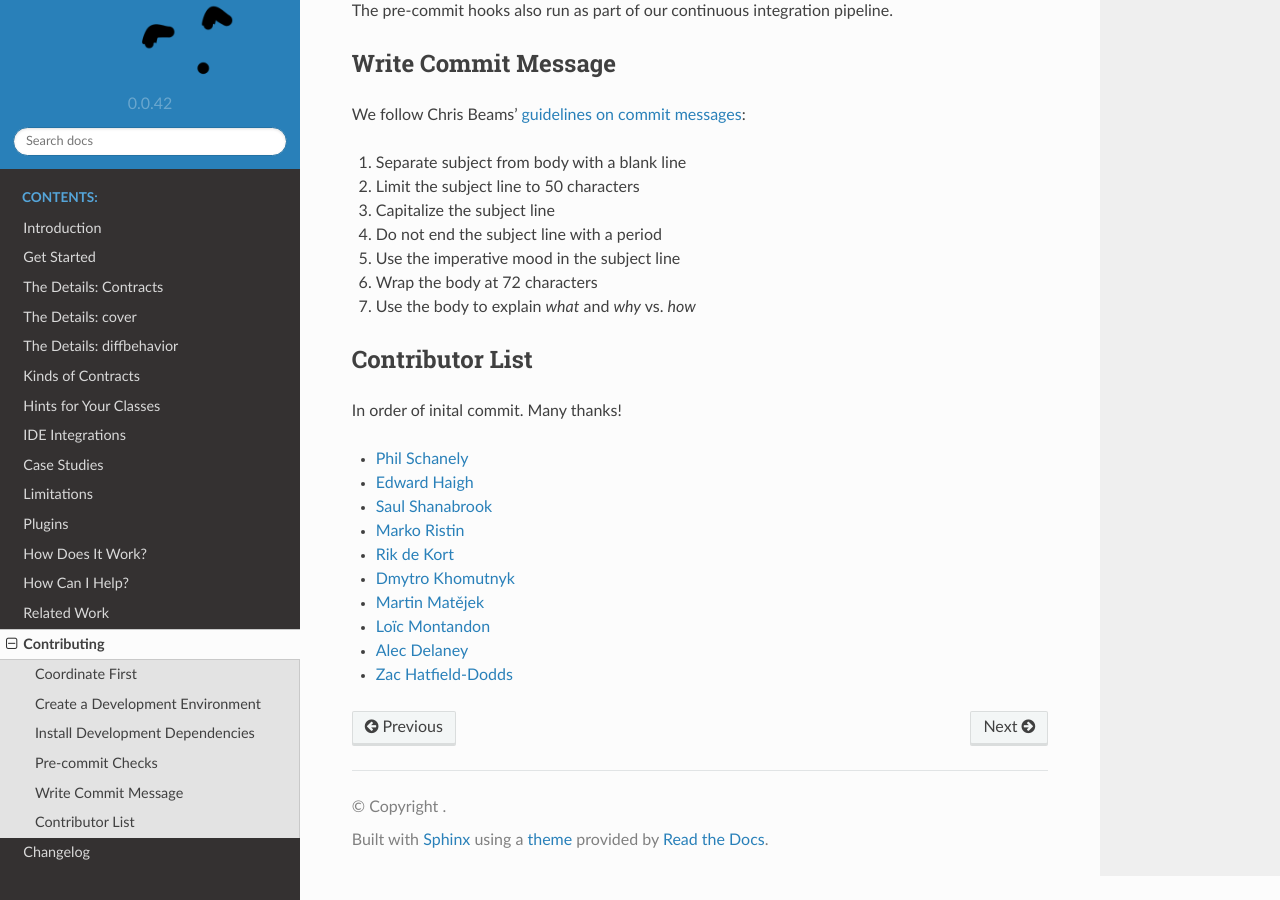
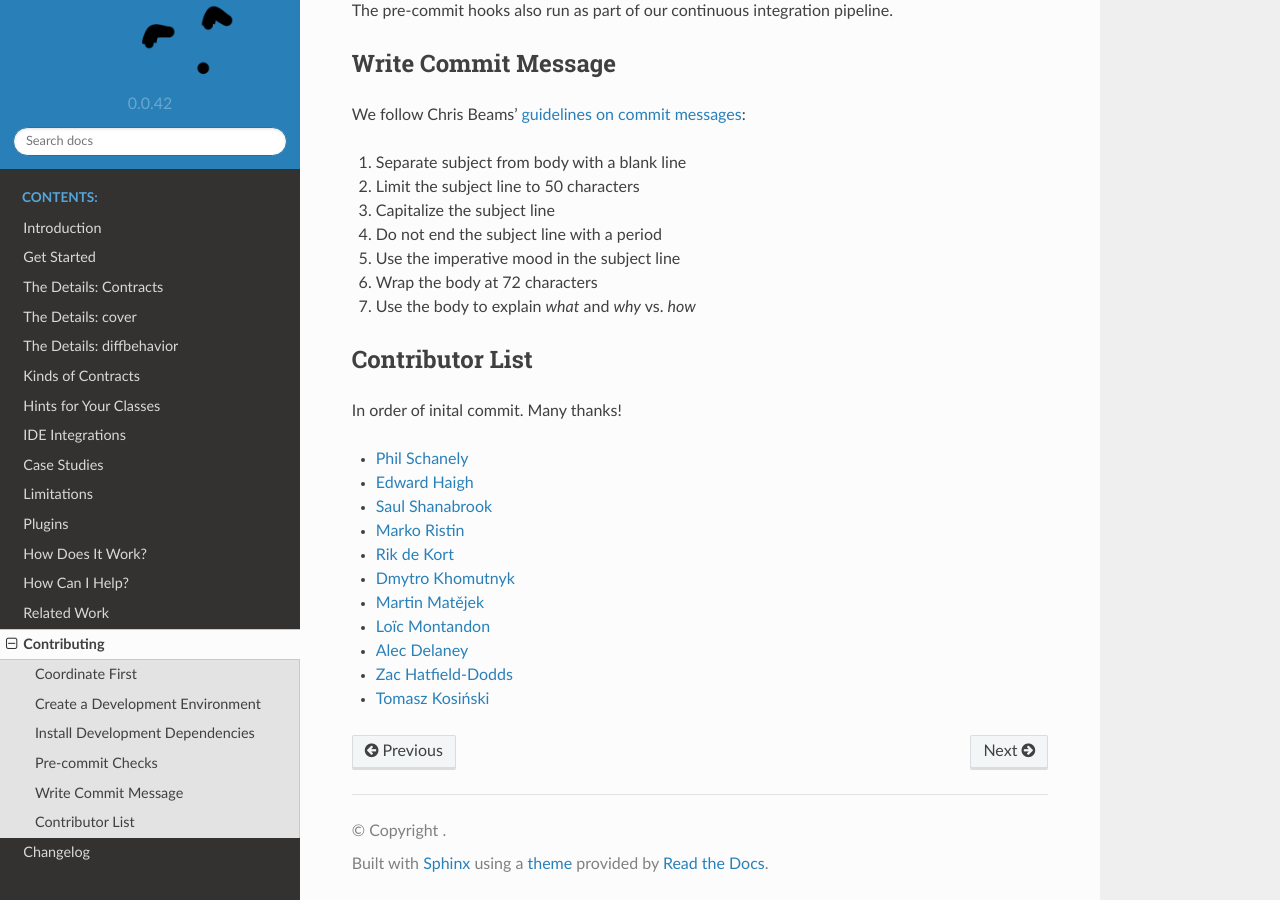
Before and after one commit to pschanely/CrossHair, a Sphinx documentation site: the page built from doc/source/contributing.rst, in a window 1280 px wide and 900 px high, scrolled down 1320 px. Built offline with Sphinx 7.4.7 and the Read the Docs theme 2.0.0, drawn with Linux system fonts in a browser that asks for light colours; the version number is read from the project's files by our own code.

Commit message:
Add last contributor in contributor's list

```diff
--- a/doc/source/contributing.rst
+++ b/doc/source/contributing.rst
@@ -106,3 +106,4 @@ In order of inital commit. Many thanks!
 * `Loïc Montandon <https://github.com/lmontand>`_
 * `Alec Delaney <https://github.com/tekktrik>`_
 * `Zac Hatfield-Dodds <https://github.com/Zac-HD>`_
+* `Tomasz Kosiński <https://github.com/azewiusz>`_
```
